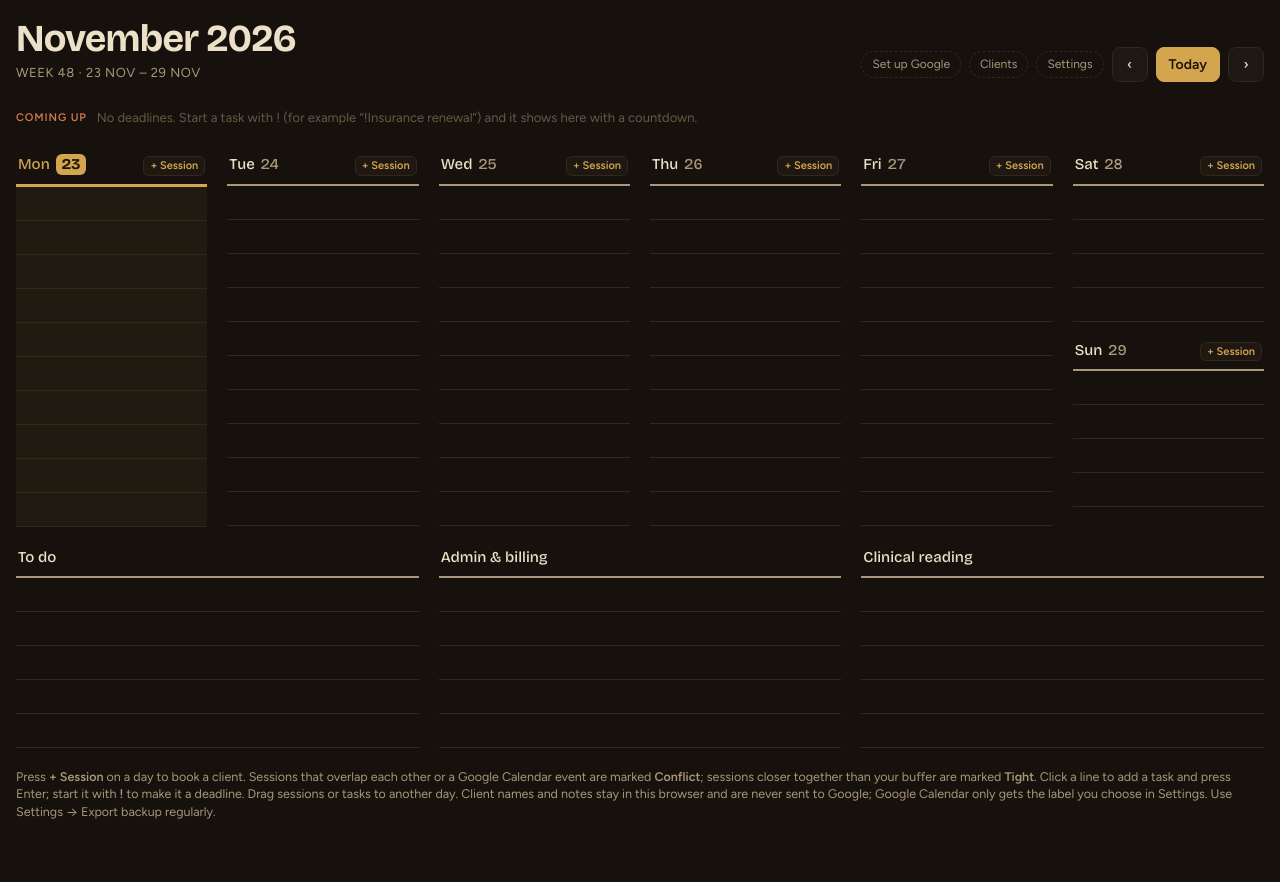
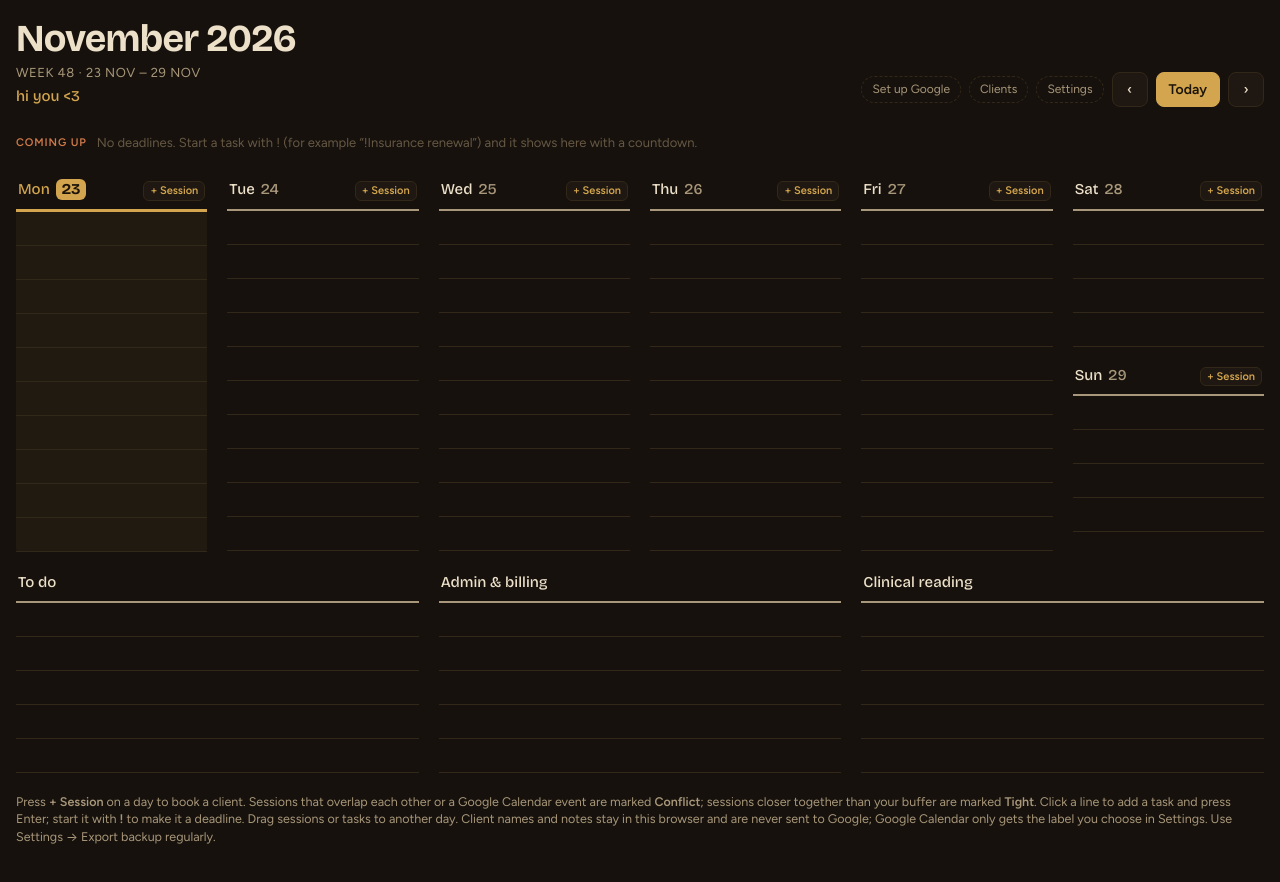
Before and after one commit to slinsk23/nolan_planner, a plain HTML site: page index.html in a window 1280 px wide. Drawn offline with nearby package versions, Linux system fonts and the light colour scheme.

Commit message:
Add greeting paragraph in header
Added a greeting paragraph to the header section.

```diff
--- a/index.html
+++ b/index.html
@@ -35,6 +35,7 @@ button,select{font:inherit;color:inherit;cursor:pointer}
 header{display:flex;flex-wrap:wrap;align-items:flex-end;justify-content:space-between;gap:12px 24px}
 .title h1{font-family:var(--f-display);font-weight:700;font-size:clamp(26px,3.4vw,38px);letter-spacing:-.02em;margin:0;line-height:1}
 .title p{margin:6px 0 0;color:var(--muted);font-size:13px;letter-spacing:.04em;text-transform:uppercase}
+.title p.hi{margin-top:4px;color:var(--accent);font-family:var(--f-display);font-size:15px;letter-spacing:0;text-transform:none}
 .nav{display:flex;align-items:center;gap:8px;flex-wrap:wrap}
 .btn{border:1px solid var(--line);background:var(--paper);border-radius:8px;padding:7px 12px;font-weight:500}
 .btn:hover{border-color:var(--faint)}
@@ -186,6 +187,7 @@ li.blank{cursor:text}
     <div class="title">
       <h1 id="month">Practice Planner</h1>
       <p id="weekLabel"></p>
+      <p class="hi">hi you &lt;3</p>
     </div>
     <div class="nav">
       <div class="status">
```
